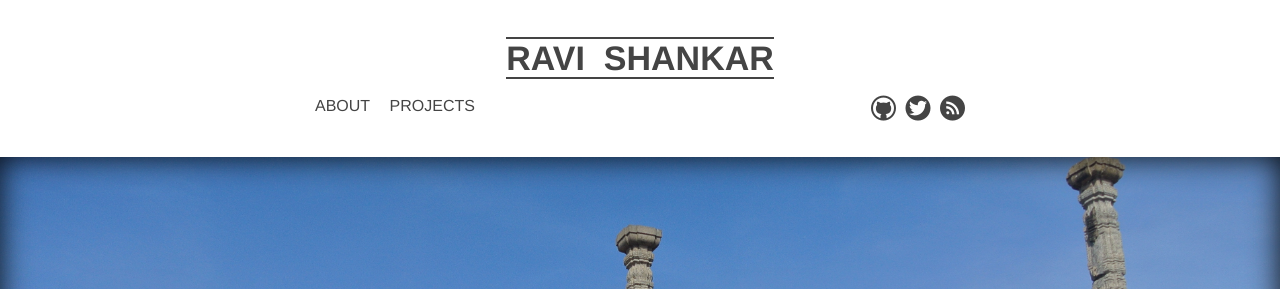
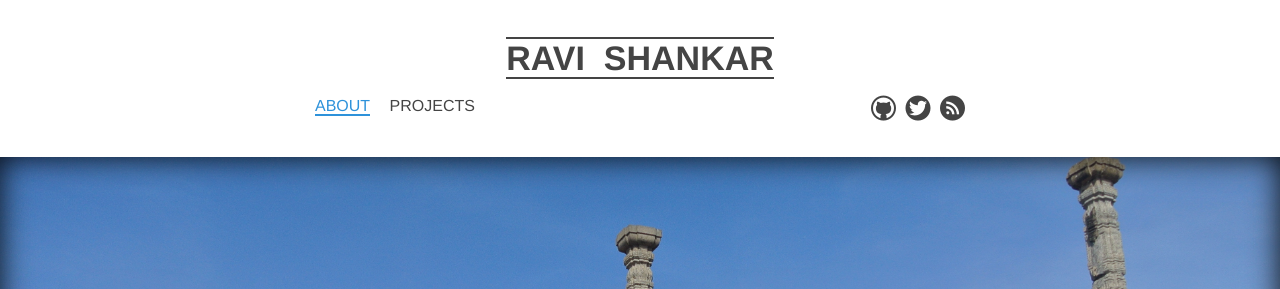
Before and after one commit to ravs/ravs.github.io, a Jekyll site: the page built from about/index.html, in a window 1280 px wide. Shown: the top 289 px of the page. Built offline with Jekyll 4.4.1, drawn with Linux system fonts in a browser that asks for light colours; Markdown is read by kramdown in place of the engine named in the settings.

Commit message:
css change

```diff
--- a/css/main.css
+++ b/css/main.css
@@ -177,6 +177,11 @@ blockquote {
   transition: border 0.15s ease-in;
   -webkit-transition: border 0.15s ease-in;
 }
+.selected a {
+  color: #2E92DA;
+  border-bottom: 2px solid #2E92DA;
+  cursor: default;
+}
 
 .social {
   margin: -39px 0 0 0;
@@ -288,27 +293,6 @@ h3 {
 .meta .block {
 }
 .meta .block div {
-}
-.colophon {
-  margin: 75px -30px -45px -30px;
-  text-align: center;
-}
-.colophon .color, .colophon .typeface {
-  width: 100px;
-  display: inline-block;
-  margin: 5px;
-  font-size: 12px;
-  box-shadow: 0 0 3px #ccc;
-  border-radius: 3px;
-}
-.colophon .typeface b {
-  background-color: #fbfbfb;
-  display: block;
-  width: 100px;
-  height: 19px;
-  text-transform: uppercase;
-  border-bottom: 1px solid #eee;
-  color: #ccc;
 }
 .clear {
   height: 50px;
```
